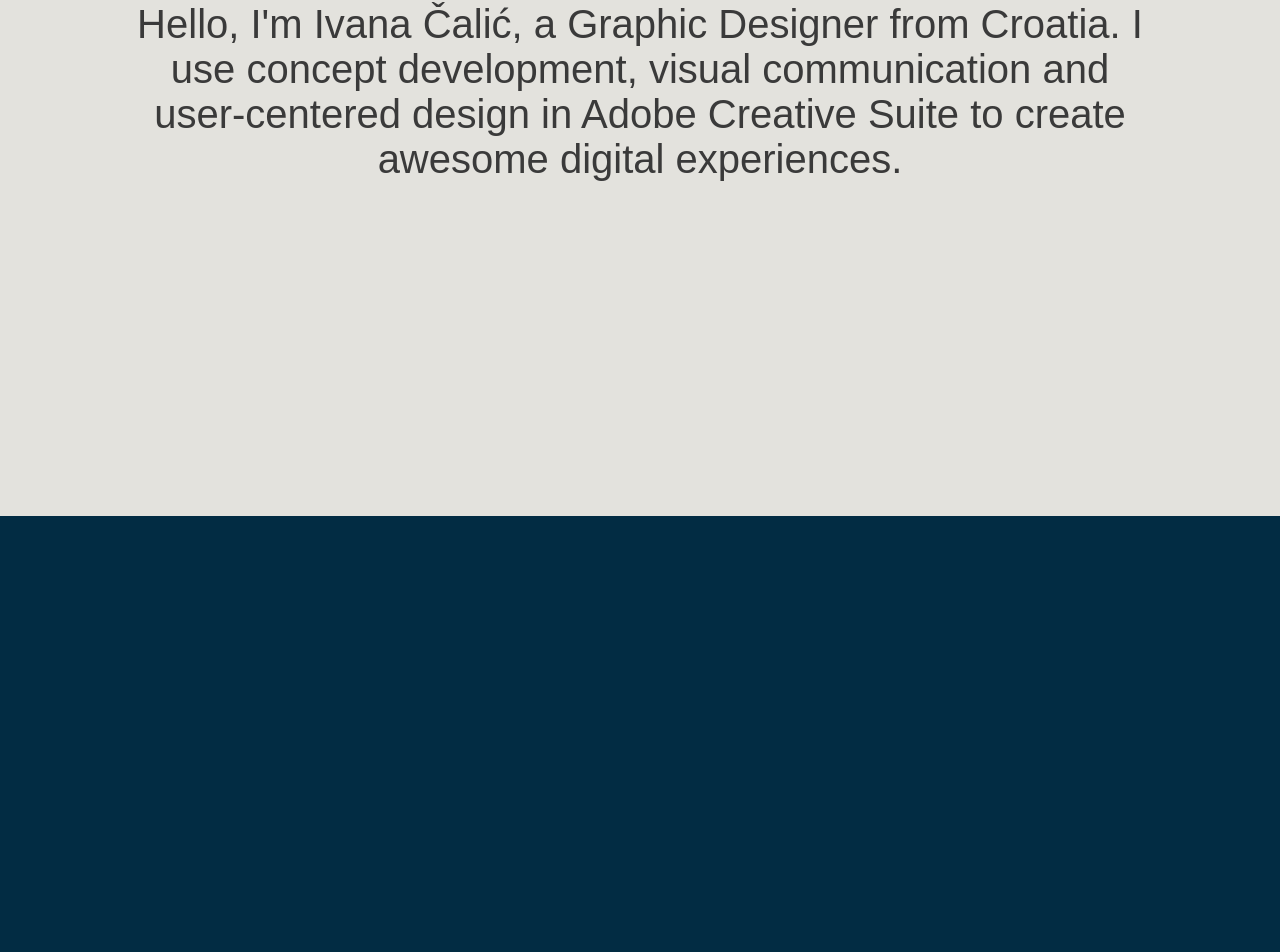
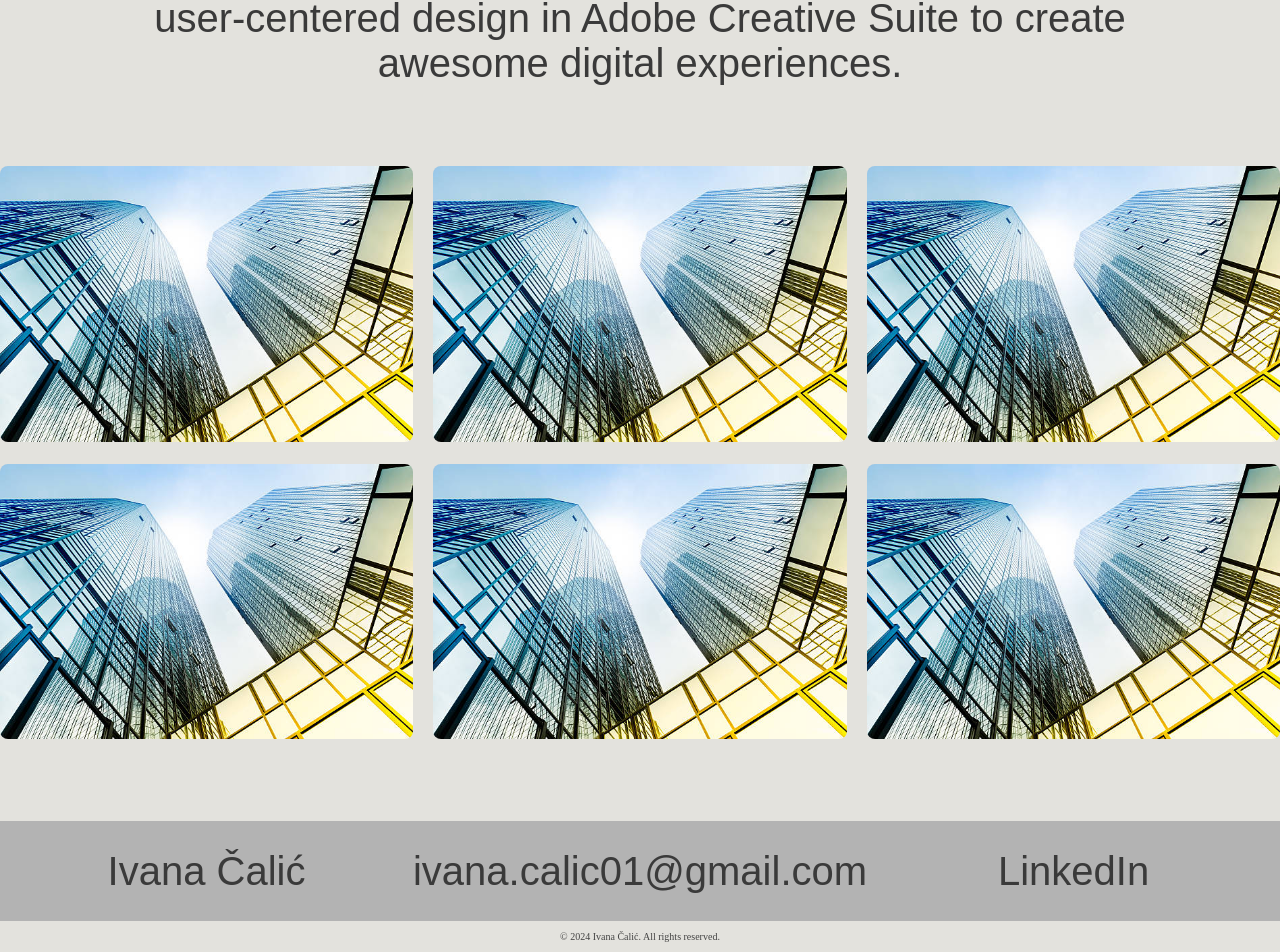
Before and after one commit to Cresho/ic-portfolio, a React (Create React App) app: page / in a window 1280 px wide. Shown: the part 284-1236 px from the top of the page. Before the commit the page ends 1060 px from the top, so only its background shows below. Built offline with nearby package versions, Linux system fonts and the light colour scheme.

Commit message:
Homepage structure done

```diff
--- a/src/App.scss
+++ b/src/App.scss
@@ -16,3 +16,11 @@ $primary-color: #ffd700;
   font-family: 'Coolvetica';
   src: url('.(/assets/fonts/CoolveticaRg-Regular.woff2') format('woff2');
 }*/
+
+html, body {
+  height: 100%;
+  margin: 0;
+  padding: 0;
+  overflow-y: auto;
+  background-color: #e3e2dd;
+}
--- a/src/components/Home/index.js
+++ b/src/components/Home/index.js
@@ -1,6 +1,18 @@
 import './index.scss';
+import placeholderImage from '../../assets/images/placeholder.jpg';
 
 const Home = () => {
+
+    const images = [
+        { src: placeholderImage, link: 'https://www.youtube.com/watch?v=5AtvXdmPe3A&list=RD5AtvXdmPe3A&start_radio=1&ab_channel=JohnnyCash-Topic'},
+        { src: placeholderImage, link: 'https://www.youtube.com/watch?v=5AtvXdmPe3A&list=RD5AtvXdmPe3A&start_radio=1&ab_channel=JohnnyCash-Topic'},
+        { src: placeholderImage, link: 'https://www.youtube.com/watch?v=5AtvXdmPe3A&list=RD5AtvXdmPe3A&start_radio=1&ab_channel=JohnnyCash-Topic'},
+        { src: placeholderImage, link: 'https://www.youtube.com/watch?v=5AtvXdmPe3A&list=RD5AtvXdmPe3A&start_radio=1&ab_channel=JohnnyCash-Topic'},
+        { src: placeholderImage, link: 'https://www.youtube.com/watch?v=5AtvXdmPe3A&list=RD5AtvXdmPe3A&start_radio=1&ab_channel=JohnnyCash-Topic'},
+        { src: placeholderImage, link: 'https://www.youtube.com/watch?v=5AtvXdmPe3A&list=RD5AtvXdmPe3A&start_radio=1&ab_channel=JohnnyCash-Topic'},
+    ];
+
+
     return (
         <div className="container home-page">
             <div className="text-zone">
@@ -8,6 +20,23 @@ const Home = () => {
                     I use concept development, visual communication and user-centered design in Adobe Creative Suite to create awesome digital experiences.
                 </h1>
             </div>
+            <div className="image-zone">
+                {images.map((image, index) => (
+                    <a key={index} href={image.link} target="_blank" rel="noopener noreferrer">
+                        <img src={image.src} alt={`Image ${index + 1}`} />
+                    </a>
+                ))}
+            </div>
+
+            <div className="bottom-zone">
+                <h1>Ivana Čalić</h1>
+                <h1>ivana.calic01@gmail.com</h1>
+                <h1><a href="https://www.linkedin.com/in/ivana-calic/">LinkedIn</a></h1>
+            </div>
+
+            <footer>
+                <p>© 2024 Ivana Čalić. All rights reserved.</p>
+            </footer>
         </div>
     )
 }
--- a/src/components/Home/index.scss
+++ b/src/components/Home/index.scss
@@ -1,12 +1,17 @@
 .home-page{
-    margin-top: 300px;
+    margin-top: 150px;
+    display: flex;
+    flex-direction: column;
+    align-items: center;
+    width: 100%;
+
+
     .text-zone{
-        position: absolute;
-        left: 10%;
-        top: 5%;
-        transform: translateY(-50%);
+        position: relative;
         width: 80%;
         max-width: 90%;
+        margin-bottom: 80px;
+        text-align: center;
     }
 
     h1{
@@ -17,4 +22,81 @@
         font-weight: 300;
         text-align: center;
     }
+
+    .image-zone {
+        display: grid;
+        grid-template-columns: repeat(3, 1fr);
+        gap: 20px;
+        justify-items: center;
+        width: 100%;
+
+        a {
+            text-decoration: none;
+
+            img {
+                width: 100%;
+                max-width: 700px;
+                height: auto;
+                border-radius: 8px;
+                transition: transform 0.3s ease;
+
+                &:hover {
+                    transform: scale(1.05);
+                }
+            }
+        }
+
+    }
+
+    .bottom-zone {
+        width: 100%;
+        height: 100px;
+        display: flex;
+        flex-direction: row;
+        justify-content: space-between;
+        align-items: center;
+        background-color: #b3b3b3;
+        margin-top: 80px;
+        text-align: center;
+        h1 {
+            width: 50%;
+            font-size: 4rem;
+            margin: 10px 0;
+            text-align: center;
+            a {
+                color: #3a3a3a;
+                text-decoration: none;
+                &:hover {
+                   text-decoration: underline;
+                }
+            }
+        }
+    }
+
+    @media(max-width: 768px){
+        .text-zone{
+            margin-top: 70px;
+            width: 100%;
+        }
+
+        h1{
+            font-size: 2.5rem;
+        }
+
+        .image-zone {
+            grid-template-columns: repeat(1, 1fr);
+            gap: 20px;
+        }
+
+        .bottom-zone {
+            flex-direction: column;
+            height: auto;
+            padding: 20px 0;
+            h1 {
+                width: 90%;
+                font-size: 2rem;
+                margin: 5px 0;
+            }
+        }
+    }
 }
--- a/src/components/Layout/index.scss
+++ b/src/components/Layout/index.scss
@@ -38,4 +38,6 @@
     transform-style: preserve-3d;
     animation: fadeIn 1s forwards;
     animation-delay: 1s;
+    height: auto;
+    overflow-y: auto;
 }
--- a/src/components/Navbar/index.scss
+++ b/src/components/Navbar/index.scss
@@ -53,3 +53,34 @@ nav {
         }
     }
 }
+
+@media (max-width: 768px) {
+    .nav-bar {
+        flex-direction: column;
+        height: auto;
+        padding: 20px 0;
+        min-width: unset;
+    }
+
+    .logo {
+        img {
+            max-width: 150px;
+            height: auto;
+        }
+    }
+
+    nav {
+        padding: 10px 10px;
+        display: flex;
+        flex-direction: row;
+        justify-content: center;
+        box-sizing: border-box;
+        width: 100%;
+        text-align: center;
+
+        a {
+            font-size: 24px;
+            margin: 0 10px;
+        }
+    }
+}
```
Also changed, not shown: src/assets/images/placeholder.jpg (added).
